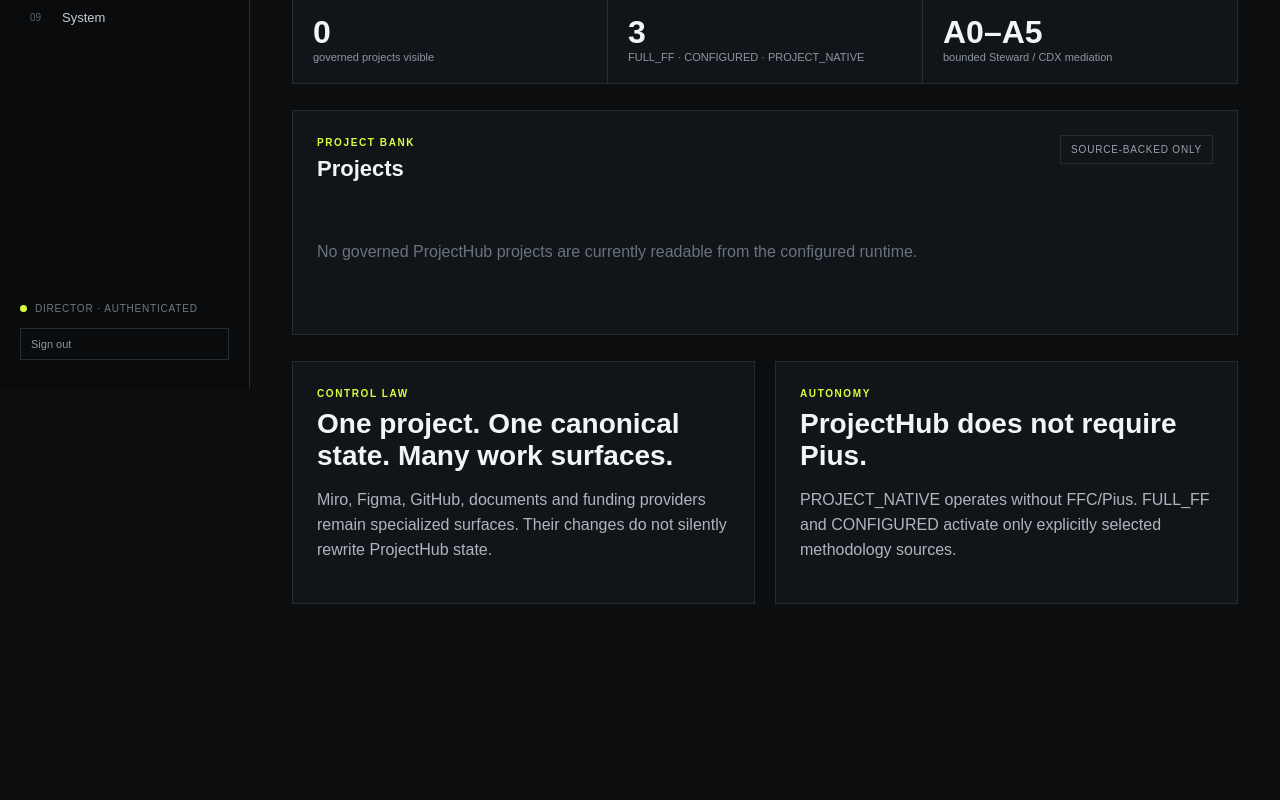
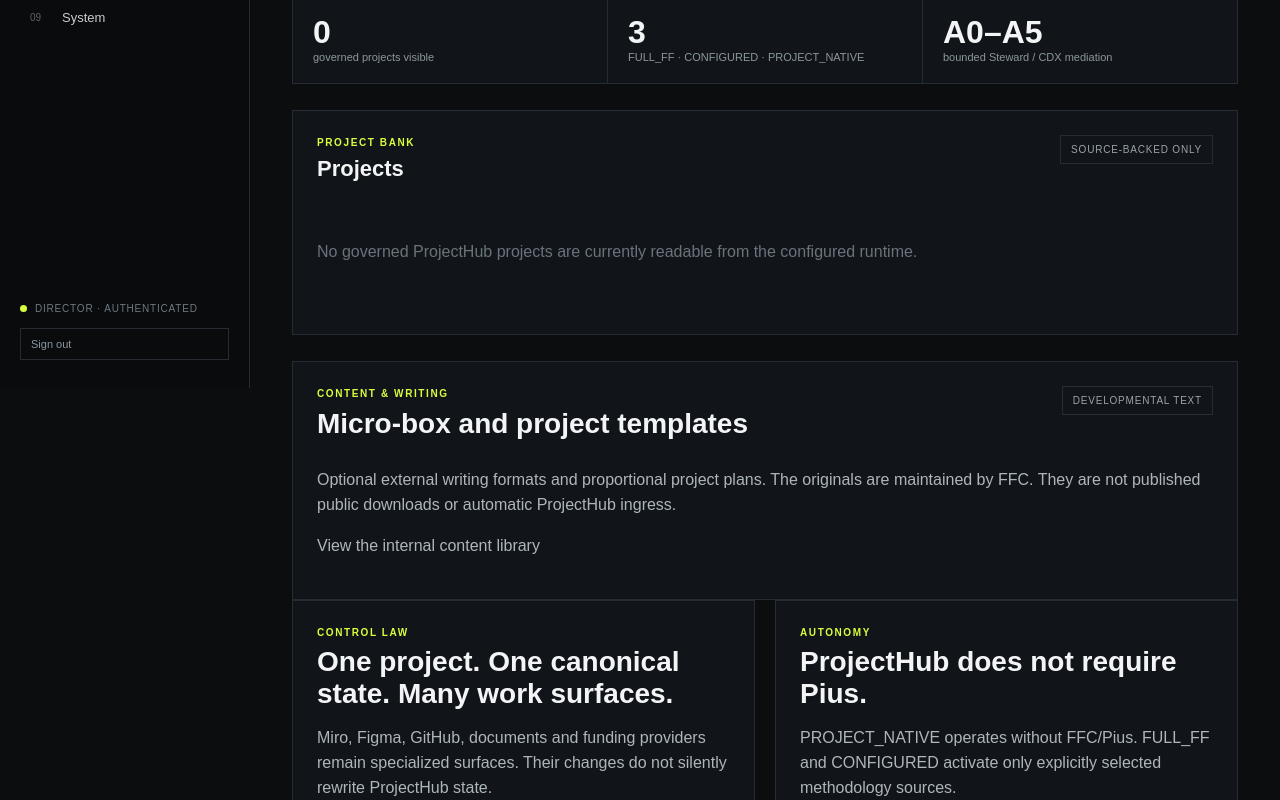
Before and after one commit to Motherpher/FFOS, a Next.js app in the folder apps/web/: page /projecthub in a window 1280 px wide. Shown: the part 412-1212 px from the top of the page. Before the commit the page ends 1076 px from the top, so only its background shows below. Built offline with nearby package versions, Linux system fonts and the light colour scheme.

Commit message:
feat(projecthub): link internal developmental content catalog from ProjectHub home

```diff
--- a/apps/web/app/(protected)/projecthub/page.tsx
+++ b/apps/web/app/(protected)/projecthub/page.tsx
@@ -24,6 +24,14 @@ export default async function ProjectHubPage(){
         <div className="phProjectMeta"><span>{p.profile.methodologyProfile}</span><span>{p.status}</span><span>v{p.version}</span></div>
       </Link>)}</div>:<p className="phEmpty">No governed ProjectHub projects are currently readable from the configured runtime.</p>}
     </section>
+    <section className="panel compact">
+      <div className="panelHead">
+        <div><p className="eyebrow">CONTENT & WRITING</p><h2>Micro-box and project templates</h2></div>
+        <span className="badge">DEVELOPMENTAL TEXT</span>
+      </div>
+      <p>Optional external writing formats and proportional project plans. The originals are maintained by FFC. They are not published public downloads or automatic ProjectHub ingress.</p>
+      <p><Link href="/projecthub/templates">View the internal content library</Link></p>
+    </section>
     <section className="grid2">
       <article className="panel compact"><p className="eyebrow">CONTROL LAW</p><h2>One project. One canonical state. Many work surfaces.</h2>
         <p>Miro, Figma, GitHub, documents and funding providers remain specialized surfaces. Their changes do not silently rewrite ProjectHub state.</p></article>
```
